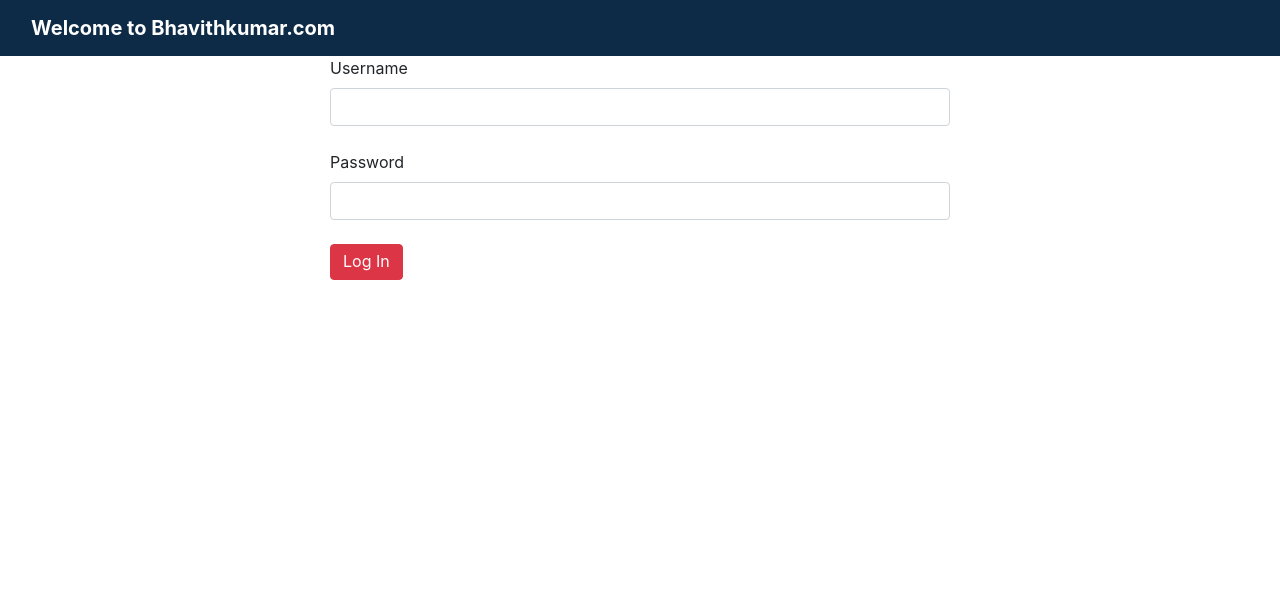
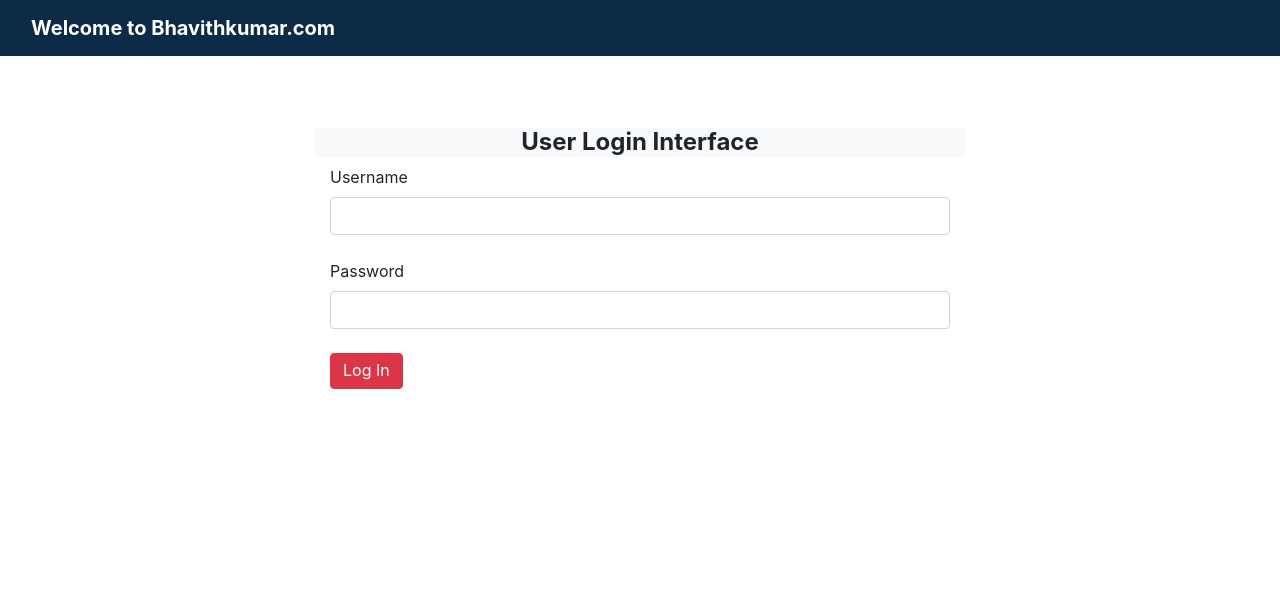
Before and after one commit to Bhavith321/am, a Flask app: page /login in a window 1280 px wide. Shown: the top 591 px of the page. Run offline with Flask 2, Linux system fonts and the light colour scheme.

Commit message:
Update login.html

```diff
--- a/templates/login.html
+++ b/templates/login.html
@@ -73,9 +73,12 @@ body {
             <a class="navbar-brand text-white" href="/" style="font-weight:bold;">Welcome to Bhavithkumar.com</a>
 	   </div>
 	 </div>
-	</div>
+	</div><br><br><br>
 
         <div class="container mdl-5" col-md-8">
+          <div class="header">
+            <h4 style="text-align:center;" class="text-bold bg-light"><b>User Login Interface</b></h4>
+          </div>
          <div class="container-lg">
            <form name="login_form" id="login_form" onsubmit="return validateForm1()" action="" method="POST">
             <div class="form-group-sm">
```
